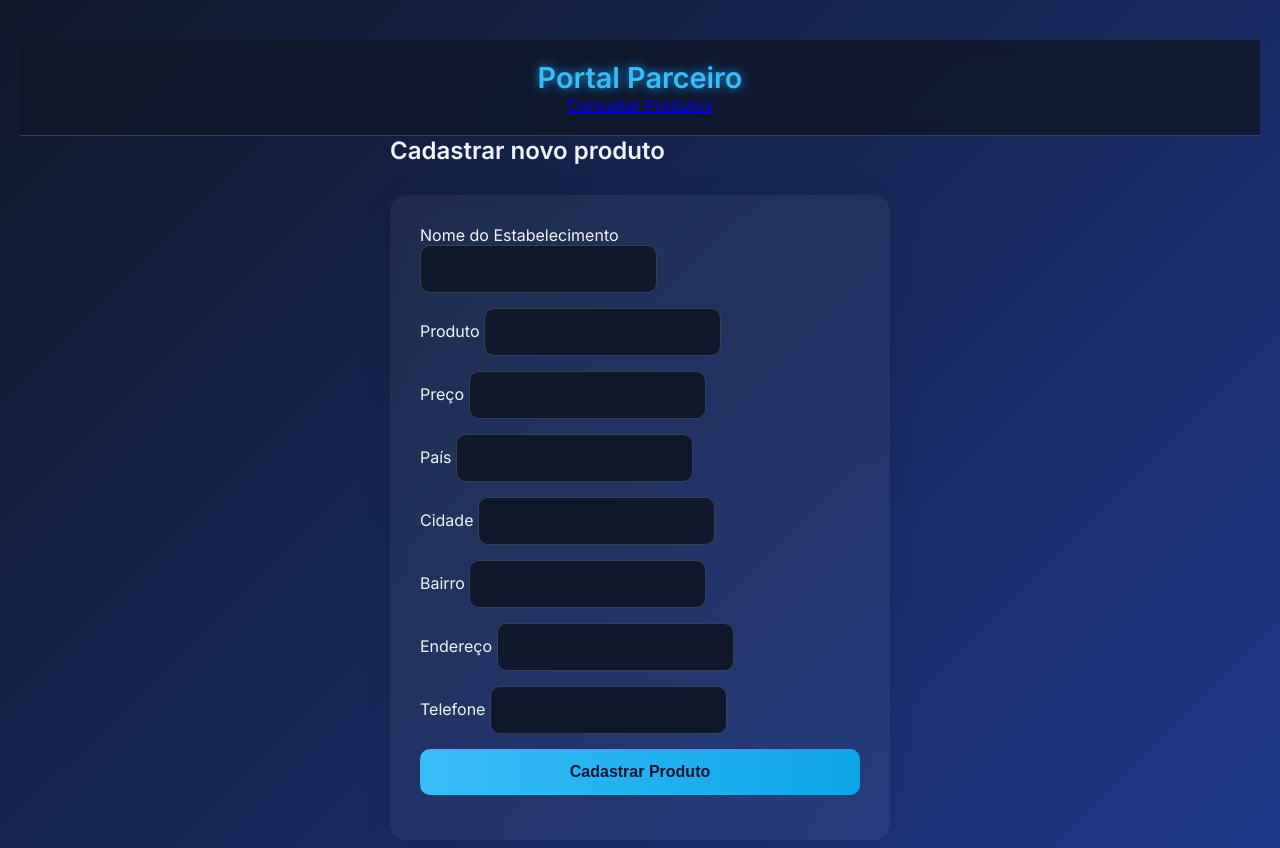
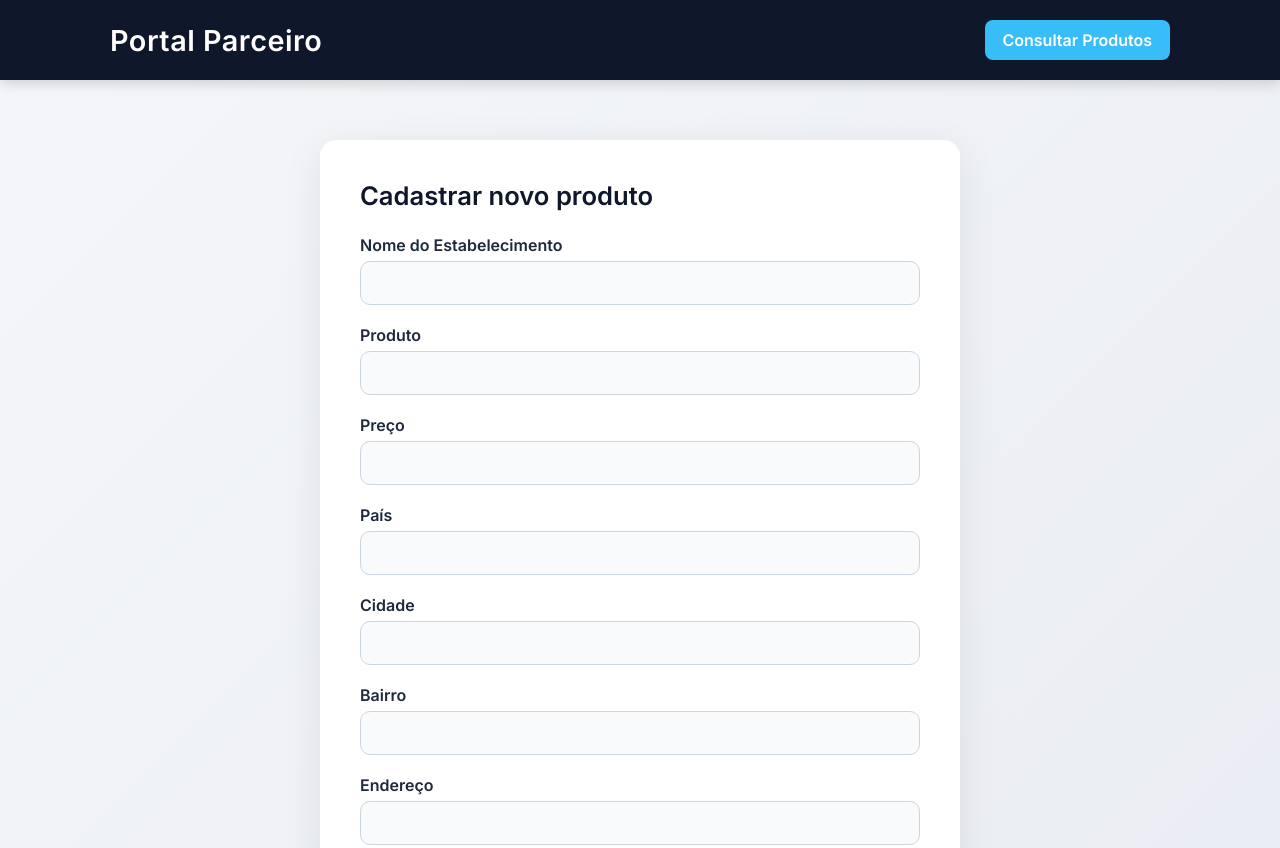
Before and after one commit to paulokataoka/menu-online, a plain HTML site: page index.html in a window 1280 px wide. Shown: the top 848 px of the page. Drawn offline with nearby package versions, Linux system fonts and the light colour scheme.

Commit message:
Update styles.css

```diff
--- a/styles.css
+++ b/styles.css
@@ -1,91 +1,145 @@
 @import url('https://fonts.googleapis.com/css2?family=Inter:wght@400;600&display=swap');
 
 * {
+  box-sizing: border-box;
   margin: 0;
   padding: 0;
-  box-sizing: border-box;
 }
 
 body {
   font-family: 'Inter', sans-serif;
-  background: linear-gradient(135deg, #0f172a, #1e3a8a);
-  color: #f1f5f9;
-  display: flex;
-  flex-direction: column;
-  align-items: center;
+  background: linear-gradient(135deg, #f4f6f9, #e9ecf2);
+  color: #1e293b;
   min-height: 100vh;
-  padding: 40px 20px;
 }
 
 /* 🔷 Barra superior */
 .top-bar {
-  width: 100%;
-  background: rgba(15, 23, 42, 0.85);
-  padding: 20px 40px;
-  text-align: center;
-  backdrop-filter: blur(10px);
-  border-bottom: 1px solid #334155;
+  background: #0f172a;
+  color: #ffffff;
+  padding: 20px 0;
+  box-shadow: 0 4px 12px rgba(0, 0, 0, 0.15);
   position: sticky;
   top: 0;
-  z-index: 1000;
+  z-index: 999;
+}
+
+.top-bar .container {
+  max-width: 1100px;
+  margin: 0 auto;
+  padding: 0 20px;
+  display: flex;
+  justify-content: space-between;
+  align-items: center;
 }
 
 .top-bar h1 {
   font-size: 1.8rem;
-  color: #38bdf8;
-  text-shadow: 0 0 10px #0ea5e9;
+  font-weight: 600;
+  letter-spacing: 0.5px;
 }
 
-/* 🧾 Formulário */
-form#cadastro-form {
-  background: rgba(255, 255, 255, 0.05);
-  padding: 30px;
-  border-radius: 16px;
-  backdrop-filter: blur(8px);
-  box-shadow: 0 4px 30px rgba(0,0,0,0.1);
-  width: 100%;
-  max-width: 500px;
-  margin-top: 30px;
-  display: flex;
-  flex-direction: column;
-  gap: 15px;
+.nav-link {
+  background: #38bdf8;
+  color: #fff;
+  padding: 10px 18px;
+  border-radius: 8px;
+  text-decoration: none;
+  font-weight: 600;
+  transition: all 0.3s ease;
 }
 
-form input,
-form button {
-  padding: 14px;
-  border-radius: 10px;
-  border: none;
-  font-size: 1rem;
+.nav-link:hover {
+  background: #0ea5e9;
+  transform: translateY(-2px);
+  box-shadow: 0 4px 12px rgba(14, 165, 233, 0.4);
 }
 
-form input {
-  background: #0f172a;
-  color: #e0f2fe;
-  border: 1px solid #334155;
+/* 📄 Seção principal */
+.main-section {
+  padding: 60px 20px;
+  display: flex;
+  justify-content: center;
 }
 
-form input:focus {
-  outline: none;
-  border-color: #38bdf8;
-  box-shadow: 0 0 10px #38bdf880;
+.form-card {
+  background: #ffffff;
+  padding: 40px;
+  border-radius: 16px;
+  width: 100%;
+  max-width: 640px;
+  box-shadow: 0 10px 40px rgba(0, 0, 0, 0.08);
+  animation: fadeInUp 0.8s ease;
 }
 
-form button {
-  background: linear-gradient(to right, #38bdf8, #0ea5e9);
-  color: #0f172a;
-  font-weight: bold;
-  cursor: pointer;
-  transition: 0.3s ease;
+@keyframes fadeInUp {
+  from {
+    opacity: 0;
+    transform: translateY(20px);
+  } to {
+    opacity: 1;
+    transform: translateY(0);
+  }
 }
 
-form button:hover {
-  box-shadow: 0 0 12px #0ea5e9;
-  transform: translateY(-2px);
+.form-card h2 {
+  font-size: 1.6rem;
+  margin-bottom: 24px;
+  color: #0f172a;
 }
 
+/* 🧩 Campos do formulário */
+.form-group {
+  margin-bottom: 20px;
+}
+
+label {
+  display: block;
+  margin-bottom: 6px;
+  font-weight: 600;
+  color: #1e293b;
+}
+
+input {
+  width: 100%;
+  padding: 12px 16px;
+  border: 1px solid #cbd5e1;
+  border-radius: 10px;
+  font-size: 1rem;
+  background: #f9fafb;
+  transition: border-color 0.3s ease, box-shadow 0.3s ease;
+}
+
+input:focus {
+  border-color: #0ea5e9;
+  box-shadow: 0 0 0 3px rgba(14, 165, 233, 0.2);
+  outline: none;
+}
+
+/* 🟦 Botão de envio */
+.submit-btn {
+  background: #0f172a;
+  color: #ffffff;
+  padding: 14px 24px;
+  border: none;
+  border-radius: 10px;
+  font-size: 1rem;
+  font-weight: 600;
+  cursor: pointer;
+  transition: background 0.3s ease, transform 0.2s ease;
+  width: 100%;
+  margin-top: 10px;
+}
+
+.submit-btn:hover {
+  background: #1e40af;
+  transform: translateY(-1px);
+}
+
+/* 📢 Mensagem de sucesso/erro */
 #mensagem {
-  text-align: center;
+  margin-top: 16px;
+  font-size: 0.95rem;
+  color: #10b981; /* verde para sucesso */
   font-weight: 500;
-  color: #a5f3fc;
 }
```
